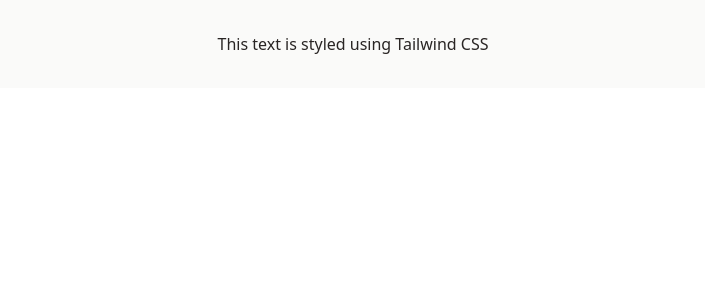
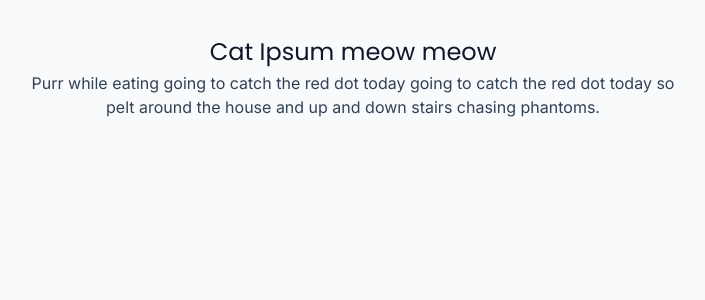
Before and after one commit to koentjoroo/movie-app, a Next.js app: page / in a window 1280 px wide. Shown: the top 300 px of the page, without its empty margins (287-992 px from the left). Built offline with nearby package versions, Linux system fonts and the light colour scheme.

Commit message:
Configure application to use Poppins and Inter as its font families

```diff
--- a/pages/_app.tsx
+++ b/pages/_app.tsx
@@ -1,4 +1,7 @@
 import '../styles/tailwind.css'
+import '@fontsource/inter'
+import '@fontsource/poppins'
+
 import type { AppProps } from 'next/app'
 
 function MyApp({ Component, pageProps }: AppProps) {
--- /dev/null
+++ b/pages/_document.tsx
@@ -0,0 +1,22 @@
+import Document, { Html, Head, Main, NextScript, DocumentContext } from 'next/document'
+
+class MyDocument extends Document {
+  static async getInitialProps(ctx: DocumentContext) {
+    const initialProps = await Document.getInitialProps(ctx)
+    return { ...initialProps }
+  }
+
+  render() {
+    return (
+      <Html className="bg-slate-50">
+        <Head />
+        <body className="font-body">
+          <Main />
+          <NextScript />
+        </body>
+      </Html>
+    )
+  }
+}
+
+export default MyDocument
--- a/pages/index.tsx
+++ b/pages/index.tsx
@@ -1,9 +1,20 @@
 import type { NextPage } from "next";
+import Head from "next/head";
 
 const Home: NextPage = () => {
   return (
-    <div className="p-8 w-full bg-stone-50 text-stone-800 rounded-md text-center">
-      This text is styled using Tailwind CSS
+    <div className="w-full container mx-auto text-center p-8">
+      <Head>
+        <title>Meow!</title>
+      </Head>
+      <h1 className="font-heading leading-relaxed text-2xl text-slate-900">
+        Cat Ipsum meow meow
+      </h1>
+      <p className="mx-auto max-w-prose text-slate-700">
+        Purr while eating going to catch the red dot today going to catch the
+        red dot today so pelt around the house and up and down stairs chasing
+        phantoms.{" "}
+      </p>
     </div>
   );
 };
--- a/tailwind.config.js
+++ b/tailwind.config.js
@@ -1,7 +1,12 @@
 module.exports = {
   content: ['./pages/**/*.{ts,tsx}'],
   theme: {
-    extend: {},
+    extend: {
+      fontFamily: {
+        'heading': '"Poppins", "Segoe UI", "Helvetica", sans-serif',
+        'body': '"Inter", "Segoe UI", "Helvetica", sans-serif'
+      }
+    },
   },
   plugins: [],
 }
```
